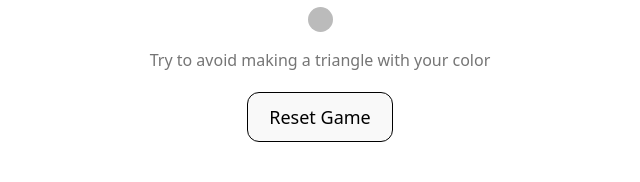
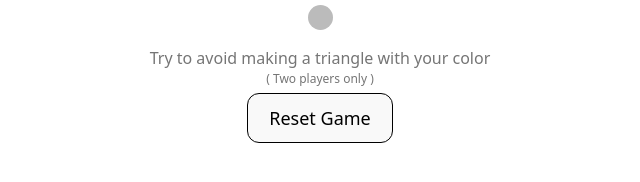
Before and after one commit to ahmedamged/hexagon-game, a React (Vite) app: page / in a window 1280 px wide. Shown: the part 576-758 px from the top of the page, without its empty margins (320-960 px from the left). Built offline with nearby package versions, Linux system fonts and the light colour scheme.

Commit message:
Added description for how many players should play this game

```diff
--- a/src/App.css
+++ b/src/App.css
@@ -34,7 +34,7 @@
 }
 
 .reset-btn {
-  margin-top: 20px;
+  margin-top: 5px;
   padding-block: 12px;
   font-size: 18px;
   border: 1px solid;
@@ -59,6 +59,12 @@
 .description {
   margin-bottom: 0;
   color: #757575;
+}
+
+.fyi {
+  margin: 0;
+  color: #757575;
+  font-size: 12px;
 }
 
 .hithere {
--- a/src/App.jsx
+++ b/src/App.jsx
@@ -324,6 +324,7 @@ function App() {
       <p className="description">
         Try to avoid making a triangle with your color
       </p>
+      <p className="fyi">&#40; Two players only &#41;</p>
       <button className="reset-btn" onClick={handleResetGame}>
         Reset Game
       </button>
```
